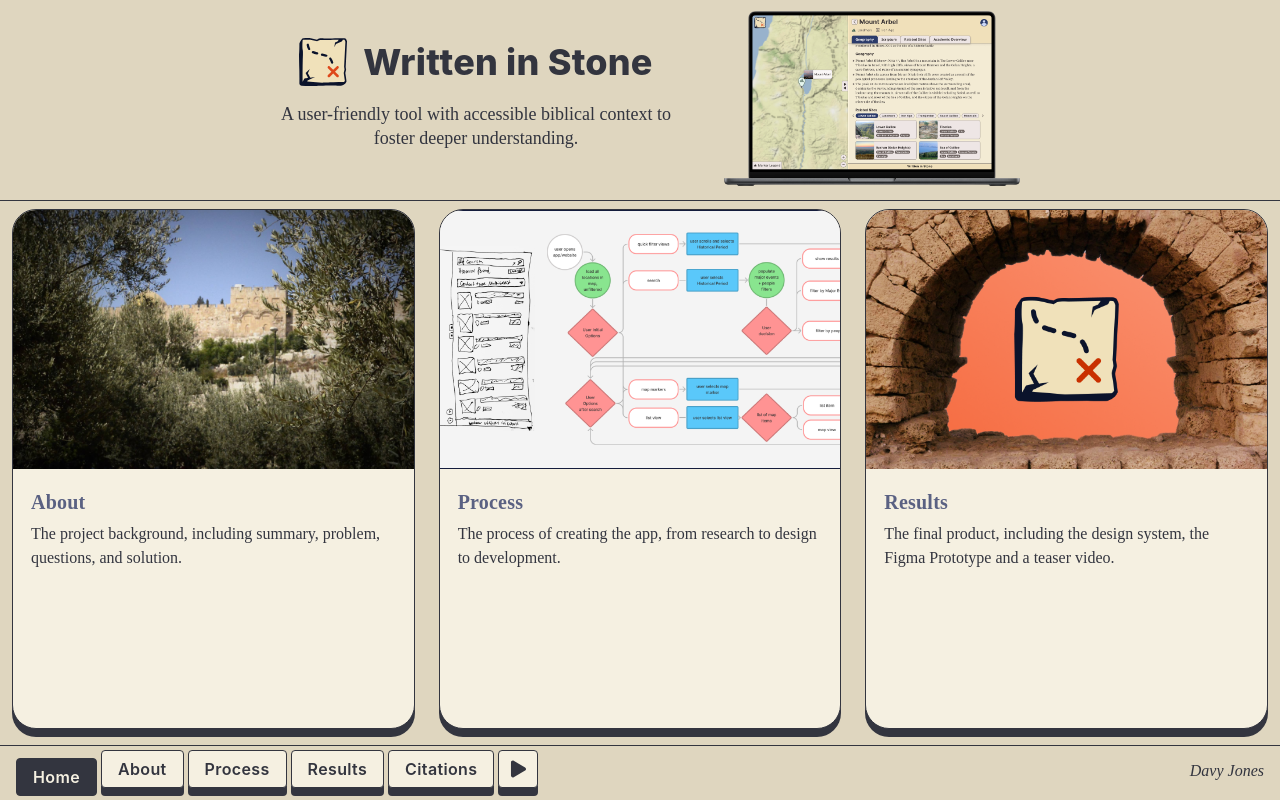
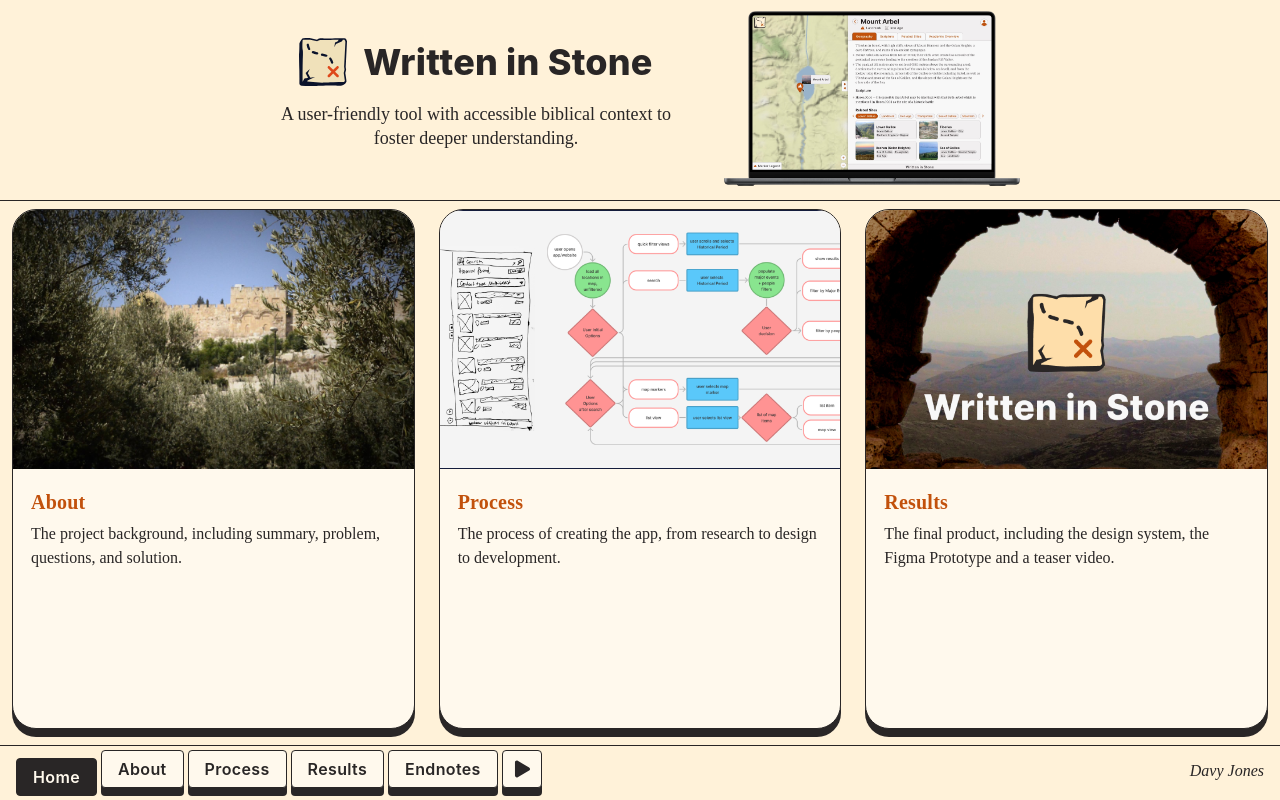
Before and after one commit to davyjonesdesign/MCAD-Capstone-Website, a Vue app: page / in a window 1280 px wide. Built offline with nearby package versions, Linux system fonts and the light colour scheme.

Commit message:
updated endnotes

```diff
--- a/src/App.vue
+++ b/src/App.vue
@@ -5,7 +5,7 @@
     <router-link to="/about" @click="toggleMenu">About</router-link>
     <router-link to="/process" @click="toggleMenu">Process</router-link>
     <router-link to="/results" @click="toggleMenu">Results</router-link>
-    <router-link to="/citations" @click="toggleMenu">Citations</router-link>
+    <router-link to="/endnotes" @click="toggleMenu">Endnotes</router-link>
     <div class="teaserBtn-wrap">
       <button class="teaserBtn" @click="toggleTeaser" :class="{'router-link-exact-active': isTeaserOpen}">
         <svg v-if="!isTeaserOpen" id="a" xmlns="http://www.w3.org/2000/svg" viewBox="0 0 24 24"><path d="m19.76445,10.26795L7.3315,3.08978c-1.33333-.7698-3,.19245-3,1.73205v14.35634c0,1.5396,1.66667,2.50185,3,1.73205l12.43296-7.17817c1.33333-.7698,1.33333-2.6943,0-3.4641Z"/></svg>
--- a/src/router/index.js
+++ b/src/router/index.js
@@ -23,9 +23,9 @@ const routes = [
     component: () => import(/* webpackChunkName: "about" */ '../views/ProcessView.vue')
   },
   {
-    path: '/citations',
-    name: 'citations',
-    component: () => import(/* webpackChunkName: "about" */ '../views/CitationsView.vue')
+    path: '/endnotes',
+    name: 'endnotes',
+    component: () => import(/* webpackChunkName: "about" */ '../views/EndnotesView.vue')
   }
 ]
 
--- a/src/styles/colors.scss
+++ b/src/styles/colors.scss
@@ -1,4 +1,4 @@
-$tan: #DFD6BF;
-$vanilla: #F5F0E1;
-$plum: #5A6182;
-$charcoal: #33353F;
+$tan: #fff2d9;
+$vanilla: #fff9ed;
+$plum: #c2510c;
+$charcoal: #292626;
--- a/src/styles/pages.scss
+++ b/src/styles/pages.scss
@@ -41,6 +41,18 @@
       } & .content-text {
         margin: 24px  80px 24px;
         max-width: 600px;
+        & ul {
+          margin: 0 0 0 -16px;
+          padding: 0;
+          & li {
+          font-size: 16px;
+          font-weight: 500;
+          list-style: none;
+          font-family: 'Inter', sans-serif;
+            margin: 0 0 8px 16px;
+
+          }
+        }
 
         & .subhead {
           font-weight: 800;
@@ -161,8 +173,34 @@
   }
 }
 .content-links-wrapper {
-  border-top: 1px solid $tan;
-  margin-top: 38px;
+  border-top: 1px solid $charcoal;
+  margin-top: 42px;
+  & ul {
+    display: flex;
+    flex-direction: column;
+    flex-wrap: wrap;
+    justify-content: space-between;
+    margin: 0 0 0 -16px;
+    padding: 0;
+    & li {
+      list-style: none;
+      margin: 0 0 8px 16px;
+      & a {
+        color: $plum;
+        font-family: 'Inter', sans-serif;
+        font-size: 14px;
+        font-style: normal;
+        text-decoration: underline;
+        font-weight: 600;
+        line-height: normal;
+        letter-spacing: 0.28px;
+        &:hover {
+          color: $charcoal;
+          text-decoration: underline;
+        }
+      }
+    }
+  }
 }
 .responsive-iframe {
   border: 1px solid $charcoal;
--- a/src/views/CitationsView.vue
+++ b/src/views/EndnotesView.vue
@@ -1,5 +1,5 @@
 <template>
-  <div class="citations">
+  <div class="endnotes">
     <header class="header-internal">
 
       <div class="splash-content">
@@ -8,7 +8,7 @@
     </header>
     <div class="page">
       <div class="page-h">
-        <h2>Citations</h2>
+        <h2>Endnotes</h2>
         <div class="arrowBtns arrowBtnsTop">
           <button class="previousBtn" @click="previousContent" :disabled="currentIndex === 0">
             <svg id="a" xmlns="http://www.w3.org/2000/svg" viewBox="0 0 24 24"><polygon points=".00006 12 1.42859 10.57141 1.42865 10.57141 10.00006 2 11.42865 3.42859 3.95776 10.89948 24 10.89948 24 12.89948 3.75671 12.89948 11.42865 20.57141 10.00006 22 1.42865 13.42859 1.42859 13.42865 0 12.00006 .00006 12"/></svg>
@@ -42,9 +42,9 @@
               </div>
             </div>
             <div class="arrowBtns pageBtns">
-              <router-link v-if="currentIndex === 0" class="previousBtn" to="/process" >
+              <router-link v-if="currentIndex === 0" class="previousBtn" to="/results" >
                 <svg id="a" xmlns="http://www.w3.org/2000/svg" viewBox="0 0 24 24"><polygon points=".00006 12 1.42859 10.57141 1.42865 10.57141 10.00006 2 11.42865 3.42859 3.95776 10.89948 24 10.89948 24 12.89948 3.75671 12.89948 11.42865 20.57141 10.00006 22 1.42865 13.42859 1.42859 13.42865 0 12.00006 .00006 12"/></svg>
-                Process
+                Results
               </router-link>
               <button class="previousBtn" @click="previousContent"  v-if="currentIndex !== 0" :disabled="currentIndex === 0">
                 <svg id="a" xmlns="http://www.w3.org/2000/svg" viewBox="0 0 24 24"><polygon points=".00006 12 1.42859 10.57141 1.42865 10.57141 10.00006 2 11.42865 3.42859 3.95776 10.89948 24 10.89948 24 12.89948 3.75671 12.89948 11.42865 20.57141 10.00006 22 1.42865 13.42859 1.42859 13.42865 0 12.00006 .00006 12"/></svg>
@@ -67,13 +67,13 @@
 import WisLogo from '@/components/WisLogo.vue';
 
 export default {
-  name: 'CitationsView',
+  name: 'EndnotesView',
   data() {
     return {
       currentIndex: 0,
       content: [
         {
-          title: 'Citations',
+          title: 'Endnotes',
           list: [
             {
               item: 'Bibles, Church Bible-NIV, 2011.',
@@ -117,7 +117,8 @@ export default {
             },
           ],
           links: [
-            { link: 'https://docs.google.com/document/d/1RfCwyeN3hs05BPPx6-4XxTa1fAfDtXdN5jTv0Kq6ApA/edit?usp=sharing', text: 'Full Bibliography' }
+            { link: 'https://docs.google.com/document/d/1RfCwyeN3hs05BPPx6-4XxTa1fAfDtXdN5jTv0Kq6ApA/edit?usp=sharing', text: 'Full Bibliography' },
+            { link: 'https://blog.davyjones.me/', text: 'Progress Platform' }
           ]
         },
       ],
--- a/src/views/HomeView.vue
+++ b/src/views/HomeView.vue
@@ -24,7 +24,7 @@
     <NavCard
       title="Results"
       paragraph="The final product, including the design system, the Figma Prototype and a teaser video."
-      image="wis-brand.png"
+      image="jones_davy_writtenInStone.png"
       link="/results"
     />
   </div>
--- a/src/views/ResultsView.vue
+++ b/src/views/ResultsView.vue
@@ -65,9 +65,12 @@
                 <svg id="a" xmlns="http://www.w3.org/2000/svg" viewBox="0 0 24 24"><polygon points=".00006 12 1.42859 10.57141 1.42865 10.57141 10.00006 2 11.42865 3.42859 3.95776 10.89948 24 10.89948 24 12.89948 3.75671 12.89948 11.42865 20.57141 10.00006 22 1.42865 13.42859 1.42859 13.42865 0 12.00006 .00006 12"/></svg>
                 Previous
               </button>
-              <button class="forwardBtn" @click="nextContent" :disabled="currentIndex === content.length - 1">Next
+              <button class="forwardBtn" @click="nextContent" v-if="currentIndex !== content.length - 1" :disabled="currentIndex === content.length - 1">Next
                 <svg id="a" xmlns="http://www.w3.org/2000/svg" viewBox="0 0 24 24"><polygon points="23.99994 12 22.57141 10.57141 22.57135 10.57141 13.99994 2 12.57135 3.42859 20.04224 10.89948 0 10.89948 0 12.89948 20.24329 12.89948 12.57135 20.57141 13.99994 22 22.57135 13.42859 22.57141 13.42865 24 12.00006 23.99994 12"/></svg>
               </button>
+              <router-link v-if="currentIndex === content.length - 1" class="forwardBtn" to="/endnotes" >Endnotes
+                <svg id="a" xmlns="http://www.w3.org/2000/svg" viewBox="0 0 24 24"><polygon points="23.99994 12 22.57141 10.57141 22.57135 10.57141 13.99994 2 12.57135 3.42859 20.04224 10.89948 0 10.89948 0 12.89948 20.24329 12.89948 12.57135 20.57141 13.99994 22 22.57135 13.42859 22.57141 13.42865 24 12.00006 23.99994 12"/></svg>
+              </router-link>
             </div>
           </div>
         </div>
@@ -137,7 +140,7 @@ export default {
           text: [
             { text: 'This brand was carefully crafted to combine a clean, modern aesthetic with historical roots. The chosen colors draw inspiration from the landscapes of the ancient near east, creating a sense of connection to the land. The typography, components, and patterns work harmoniously to create a sophisticated and user-friendly interface, resulting in a thoroughly tested and scalable design system centered around the user\'s needs.'}
           ],
-          imgA: require('@/assets/wis-brand.png'),
+          imgA: require('@/assets/jones_davy_writtenInStone.png'),
           imgCaption: 'Figma Design System as of July 21, 2023',
           FigPro: 'https://www.figma.com/embed?embed_host=share&url=https%3A%2F%2Fwww.figma.com%2Fproto%2FxLh7aq2HW1eUzrIFbNJlph%2FWIS_final%3Fpage-id%3D1%253A9%26type%3Ddesign%26node-id%3D121-782%26viewport%3D419%252C-141%252C0.15%26t%3D8wJbf7mbPMbK9qR3-1%26scaling%3Dscale-down-width%26starting-point-node-id%3D121%253A782%26mode%3Ddesign&hide-ui=1',
           FigCaption: 'Figma Design System as of July 21, 2023',
@@ -159,10 +162,10 @@ export default {
           textEnd: [
             { text: 'By continuously refining my design based on real-world insights and user needs, I strive to create a user-centered design system that stays ahead of future demands.'}
           ],
-          FigPro: 'https://www.figma.com/embed?embed_host=share&url=https%3A%2F%2Fwww.figma.com%2Fproto%2FxLh7aq2HW1eUzrIFbNJlph%2FWIS_final%3Fpage-id%3D0%253A1%26type%3Ddesign%26node-id%3D95-981%26viewport%3D39%252C434%252C0.76%26t%3DPavinLIp9dYFSqKb-1%26scaling%3Dscale-down-width%26starting-point-node-id%3D95%253A981%26mode%3Ddesign&hide-ui=1',
+          FigPro: 'https://www.figma.com/embed?embed_host=share&url=https%3A%2F%2Fwww.figma.com%2Fproto%2FxLh7aq2HW1eUzrIFbNJlph%2FWIS_final%3Fpage-id%3D0%253A1%26type%3Ddesign%26node-id%3D225-2746%26viewport%3D-775%252C772%252C0.46%26t%3DAL3n8atHjE7glDI3-1%26scaling%3Dscale-down-width%26starting-point-node-id%3D225%253A2746%26mode%3Ddesign&hide-ui=1',
           FigCaption: 'Figma Prototype as of July 21, 2023',
           links: [
-            { link: 'https://www.figma.com/proto/xLh7aq2HW1eUzrIFbNJlph/WIS_final?page-id=0%3A1&type=design&node-id=95-981&viewport=39%2C434%2C0.76&t=PavinLIp9dYFSqKb-1&scaling=scale-down&starting-point-node-id=95%3A981&mode=design', text: 'Figma Prototype', style: 'list-item' },
+            { link: 'https://www.figma.com/proto/xLh7aq2HW1eUzrIFbNJlph/WIS_final?page-id=0%3A1&type=design&node-id=225-2746&viewport=-775%2C772%2C0.46&t=AL3n8atHjE7glDI3-1&scaling=scale-down&starting-point-node-id=225%3A2746&mode=design', text: 'Figma Prototype', style: 'list-item' },
           ],
         },
         {
```
Also changed, not shown: src/assets/jones_davy_writtenInStone.png (added), src/assets/wis-mac-mockup.png.
